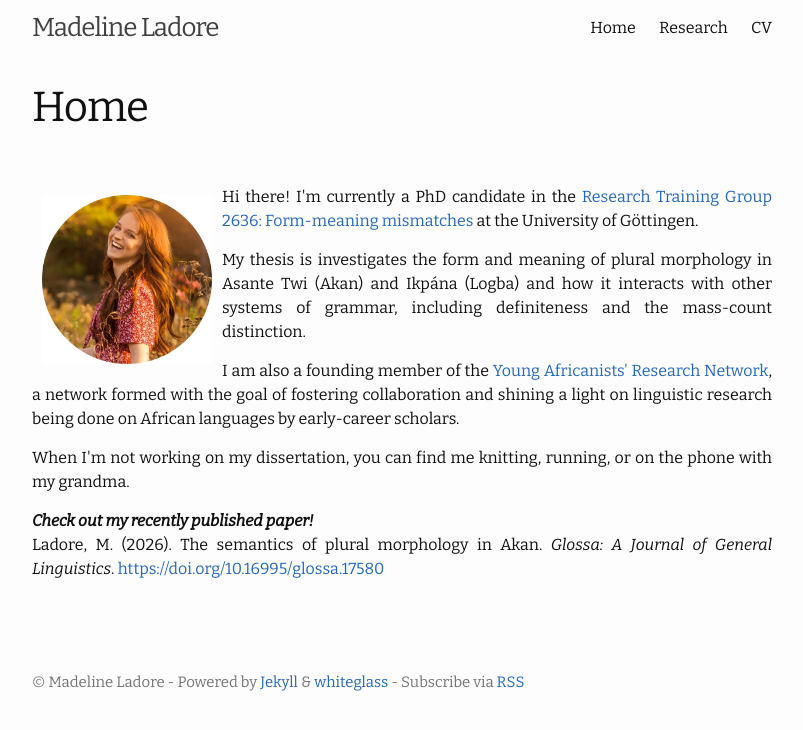
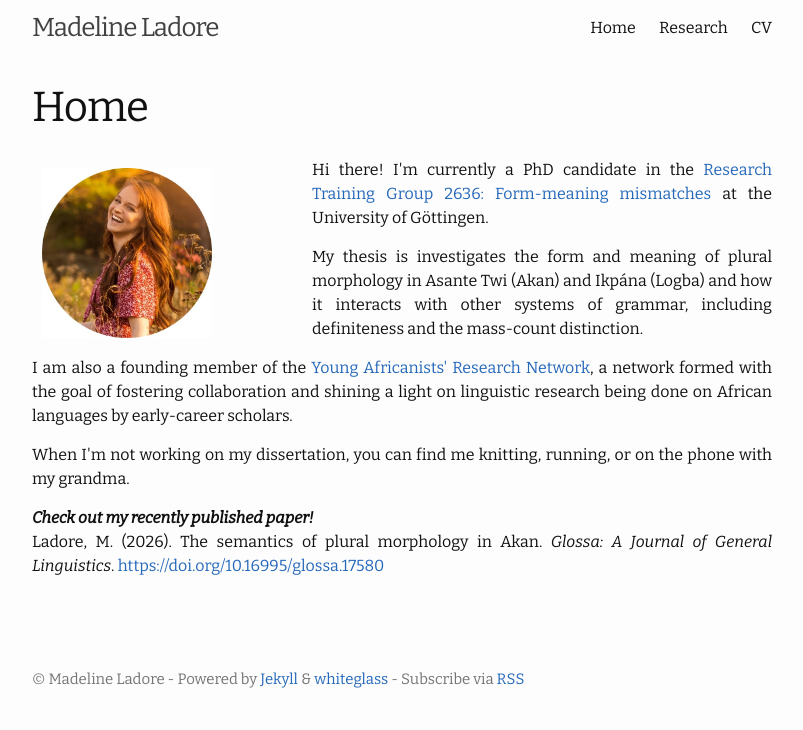
Before and after one commit to madelineladore/madelineladore.github.io, a Jekyll site: the page built from index.md, in a window 1280 px wide. Shown: the top 730 px of the page, without its empty margins (238-1041 px from the left). Built offline with Jekyll 4.4.1, drawn with Linux system fonts in a browser that asks for light colours.

Commit message:
Update index.md

```diff
--- a/index.md
+++ b/index.md
@@ -16,9 +16,9 @@ title: Home
 </head>
 <body>
 
-<img src="/assets/images/Picture1.jpg" alt="My photo" width="170" align="left" style="margin: 10px 10px 10px 10px;">
+<img src="/assets/images/Picture1.jpg" alt="My photo" width="170" align="left" style="margin: 10px 100px 10px 10px;">
 
-<p class="spaced-para">
+<p>
 Hi there! I'm currently a PhD candidate in the <a href="https://www.uni-goettingen.de/de/635554.html">Research Training Group 2636: Form-meaning mismatches</a> at the University of Göttingen.
 </p>
 
```
